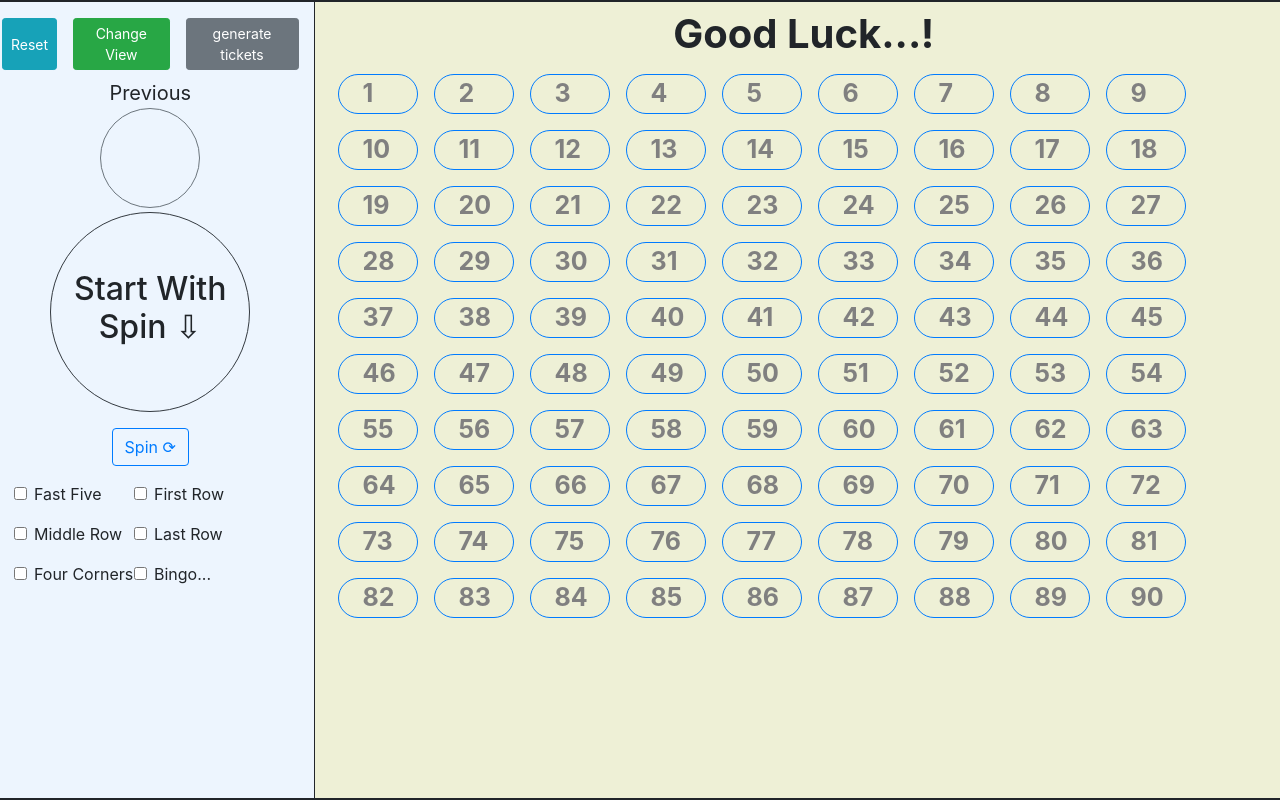
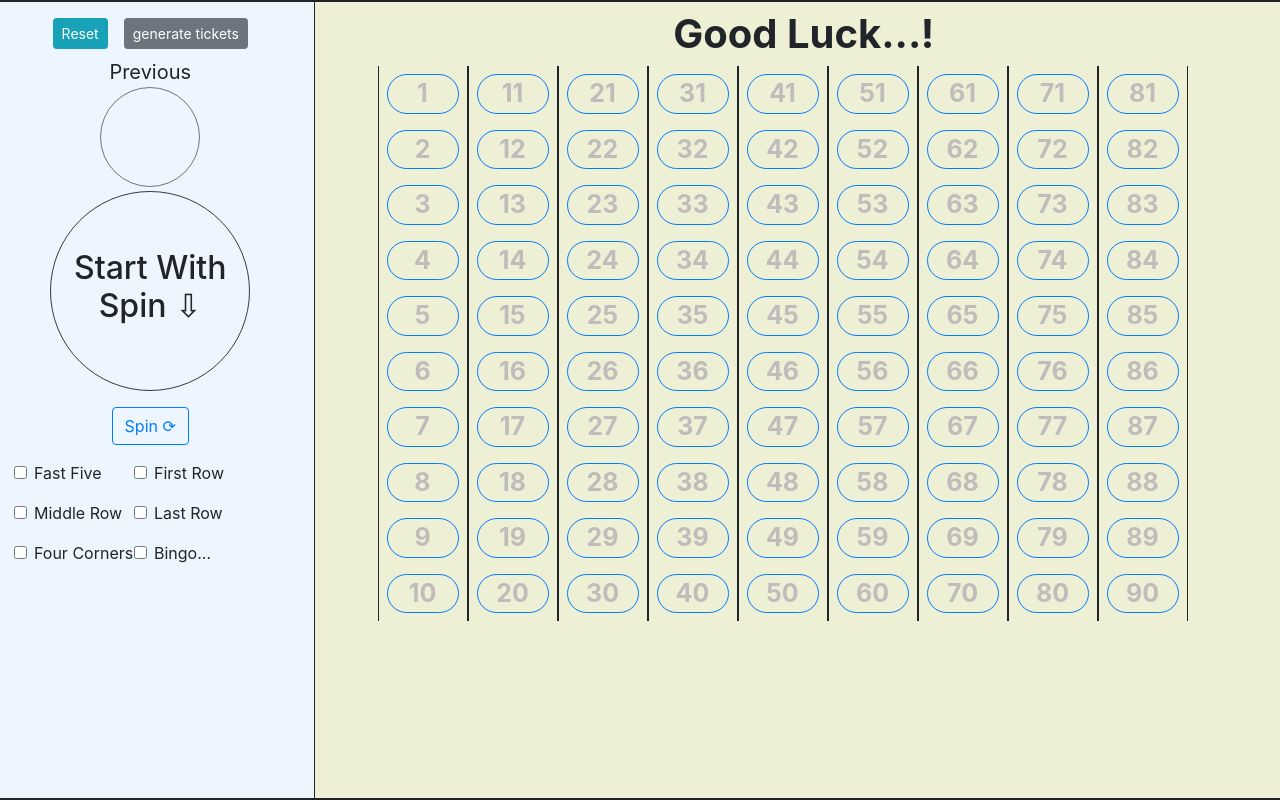
Before and after one commit to avinash-mane/promobi-housie, a React (Create React App) app: page / in a window 1280 px wide. Built offline with nearby package versions, Linux system fonts and the light colour scheme.

Commit message:
deployed

```diff
--- a/src/components/main.js
+++ b/src/components/main.js
@@ -13,8 +13,6 @@ function App() {
   const [list, setList] = useState([]);
   const [isWating, setIsWating] = useState(false);
   const [spinner, setSpiner] = useState(1);
-  const [search, setSearch] = useState(0);
-  const [view, setView] = useState(false)
   const history = useHistory();
 
   useEffect(() => {
@@ -53,31 +51,21 @@ function App() {
     }
   }
 
-  const handleSearch = (e) => {
-    setSearch(parseInt(e.target.value))
-  }
-
-  const Sequence = () => {
-    let tempList = []
-    for (let i = 0; i <= 89; i++) {
-      tempList.push(<div
-        className="d-flex align-items-center justify-content-between border border-primary rounded-pill mx-2 my-2 px-2 "
-        style={{ width: "80px", height: "40px", backgroundColor: list.length == i + 1 ? "#f5cf9f" : list[i] == search ? "#7ff383" : "" }}>
-        <h6 className="pt-1" style={{ color: "grey" }}>{i + 1}</h6>
-        <span className="ml-2 " style={{ fontSize: "25px" }}><b>{list[i] && list[i]}</b></span>
-      </div>)
-    }
-    return tempList;
-  }
-
   const Board = () => {
     let tempList = []
+    let row = []
     for (let i = 1; i <= 90; i++) {
-      tempList.push(<div
-        className="d-flex align-items-center justify-content-between border border-primary rounded-pill mx-2 my-2 px-3 "
-        style={{ width: "80px", height: "40px", backgroundColor: list.includes(i) ? "#f5cf9f" : list[i] == search ? "#7ff383" : "" }}>
-        <span className="pl-2 " style={{ fontSize: "25px", color: !list.includes(i) ? "grey" : "" }}><b>{i}</b></span>
+
+      row.push(<div
+        className="col border border-primary rounded-pill mx-2 my-2"
+        style={{ backgroundColor: list.includes(i) ? "#f5cf9f" : "" }}>
+        <span style={{ fontSize: "25px", color: !list.includes(i) ? "#c1bbbb" : "" }}><b>{i}</b></span>
       </div>)
+
+      if (i % 10 == 0) {
+        tempList.push(<div className="row" style={{ margin: "0px", width: "90px", borderLeft: "1px solid", borderRight: "1px solid" }}>{row}</div>)
+        row = []
+      }
     }
     return tempList;
   }
@@ -86,15 +74,8 @@ function App() {
     <div className="row" style={{ height: "100vh", border: "2px solid" }}>
       <div className="col-3 d-flex align-items-center flex-column pt-3" style={{ backgroundColor: "#edf5fe" }}>
         <div className="d-flex justify-content-center">
-          {/* <FormControl type="number" placeholder="Check number in list" onChange={handleSearch} />
-          <span className="ml-2" style={{ fontSize: "20px", color: list.includes(search) ? "green" : "red" }}>
-            {search ? list.includes(search) ? <>&#x2714;</> : <>&#x2716;</> : ""}
-          </span> */}
           <Button variant="info" onClick={handleOnReset} size="sm">
             Reset
-          </Button>
-          <Button className="ml-3" variant="success" onClick={() => setView(!view)} size="sm">
-            Change View
           </Button>
           <Button className="ml-3" variant="secondary" onClick={() => history.push("/tickets")} size="sm">
             generate tickets
@@ -130,11 +111,11 @@ function App() {
           {wins.map(label => <FormCheck style={{ width: "120px", textAlign: "left" }} className="p-2" label={label} />)}
         </div>
       </div>
-      <div className="col pt-2" style={{ overflow: "auto", height: "100%", backgroundColor: "#eef0d6", borderLeft: "1px solid" }}>
+      <div className="col pt-2" style={{ height: "100%", backgroundColor: "#eef0d6", borderLeft: "1px solid" }}>
         <div>
           <h1><b>Good Luck...!</b></h1>
-          <div class="d-flex flex-wrap">
-            {view ? <Sequence /> : <Board />}
+          <div class="d-flex mx-5 mb-5">
+            <Board />
           </div>
         </div>
       </div>
--- a/src/components/ticket.js
+++ b/src/components/ticket.js
@@ -14,25 +14,19 @@ function Ticket() {
         setList(tickets)
     }
 
-    const capture = (type, index) => {
+    const capture = (index) => {
         html2canvas(document.getElementById(`${index}`)).then(canvas => {
             let dataURL = canvas.toDataURL('image/png');
-
-            if (type === 'pdf') {
-                const pdf = new jsPDF({
-                    orientation: "landscape",
-                    unit: "in",
-                    format: [14, 10]
-                });
-                pdf.addImage(dataURL, 'PNG', .6, .6);
-                pdf.save(`${index}.pdf`);
-            }
+            var link = document.createElement('a');
+            link.download = `${index}.png`;
+            link.href = dataURL;
+            link.click();
         });
     }
 
     const Card = ({ card, index }) => {
         return <div className="mb-4">
-            <div id={index + 1} style={{ marginLeft: "20px", padding: "30px", background: "#abdec5" }} className="border border-success" >
+            <div id={index + 1} style={{ marginLeft: "20px", padding: "30px", background: "#fff" }} className="border border-success" >
                 {card._entries.map(row =>
                     <div class="row ">
                         {row.map(col => <div class="col border border-dark" style={{ width: "40px", height: "40px", display: "flex", justifyContent: "center", alignItems: "center", fontSize: "20px" }}>{col || " "}</div>)}
@@ -40,7 +34,7 @@ function Ticket() {
                 }
                 <span> ticket : {index + 1}</span>
             </div>
-            <Button onClick={() => capture("pdf", index + 1)} className="mt-1" variant="dark">save</Button>
+            <Button onClick={() => capture(index + 1)} className="mt-1" variant="dark">save</Button>
         </div>
     }
     return (
```
Also changed, not shown: 11 other files (tests, documents, lock files or other folders).
